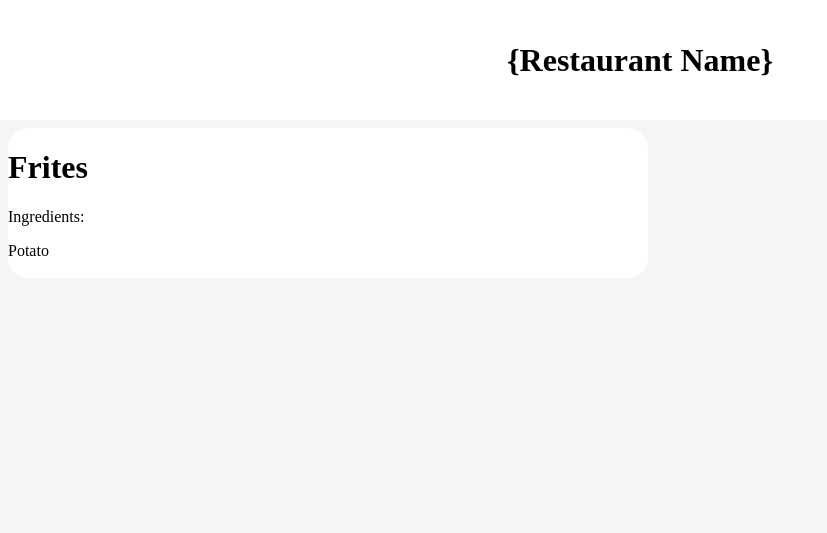
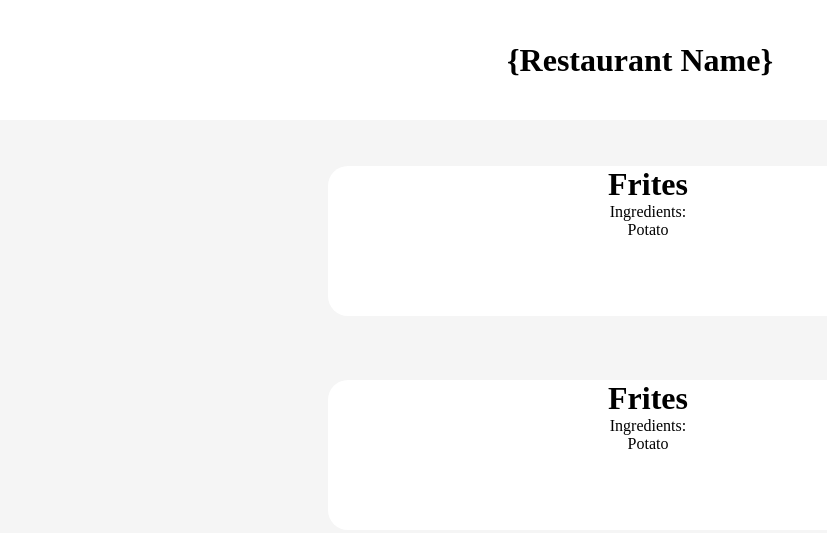
Before and after one commit to theo-stoffelbach/ProjectSQL, a plain HTML site: page Front/Html/Restaurant.html in a window 1280 px wide. Shown: the whole page, without its empty margins (0-827 px from the left). Drawn offline with Linux system fonts and the light colour scheme.

Commit message:
Add restaurant and fix homepage

```diff
--- a/Front/Css/restaurant.css
+++ b/Front/Css/restaurant.css
@@ -1,5 +1,6 @@
-.Ingredients {
+.Ingredient {
     display: flex;
+    flex-direction: column;
     background-color: rgb(255, 255, 255);
     border-radius: 20px;
     align-items: stretch;
@@ -7,4 +8,26 @@
     height: 150px;
     text-decoration: none;
     color: black;
+    margin-bottom: 5%;
+    cursor: pointer;
 }
+
+.Ingredients h1 {
+    margin-top: 0px;
+    margin-bottom: 0px;
+    text-align: center;
+}
+
+.Ingredients p {
+    margin-bottom: 0px;
+    margin-top: 0px;
+    text-align: center;
+}
+
+.Ingredients {
+    margin-top: 3%;
+    display: flex;
+    flex-direction: column;
+    align-items: center;
+    justify-content: center;
+}
--- a/Front/Html/Restaurant.html
+++ b/Front/Html/Restaurant.html
@@ -14,7 +14,12 @@
         <h1>{Restaurant Name}</h1>
     </header>
     <div class="Ingredients">
-        <div>
+        <div class="Ingredient">
+            <h1>Frites</h1>
+            <p>Ingredients: </p>
+            <p>Potato</p>
+        </div>
+        <div class="Ingredient">
             <h1>Frites</h1>
             <p>Ingredients: </p>
             <p>Potato</p>
```
